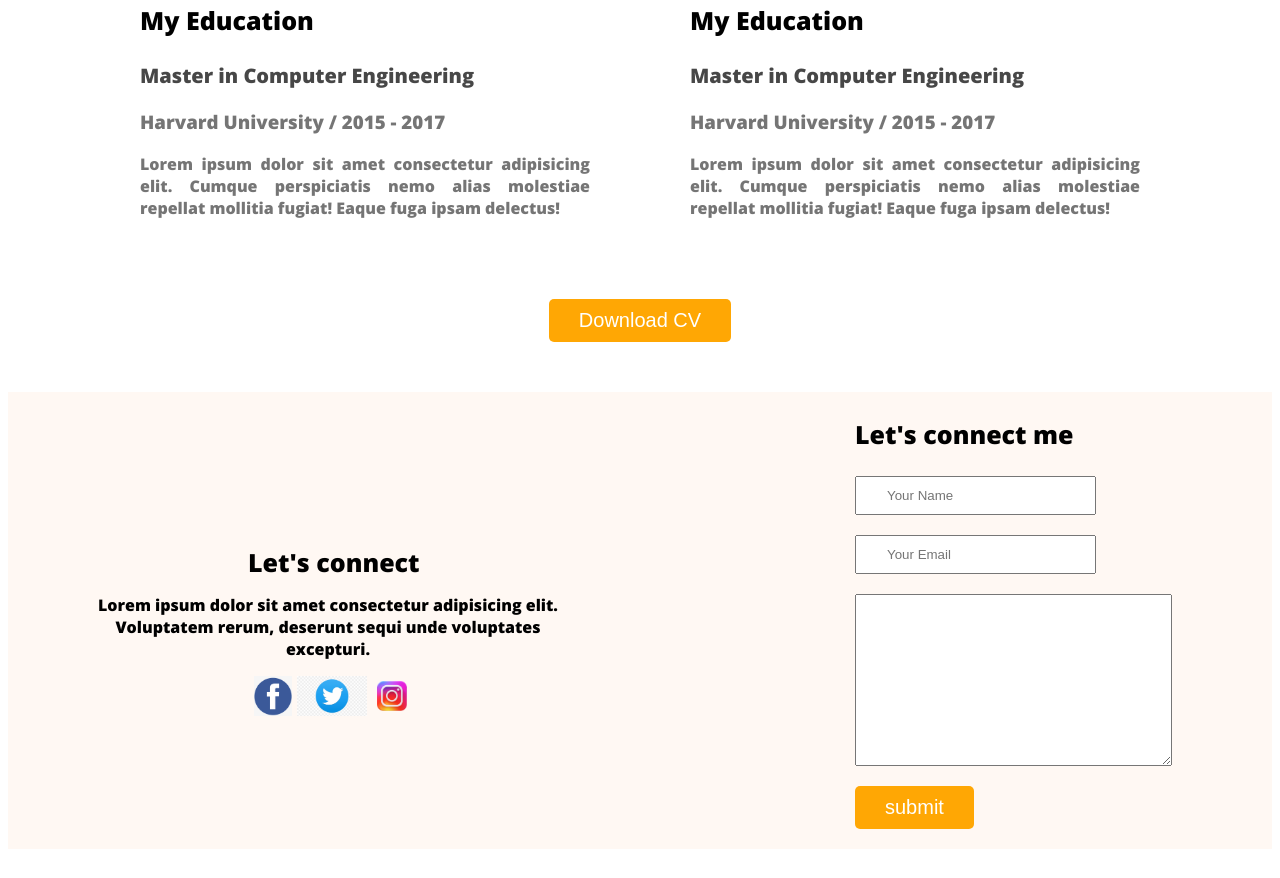
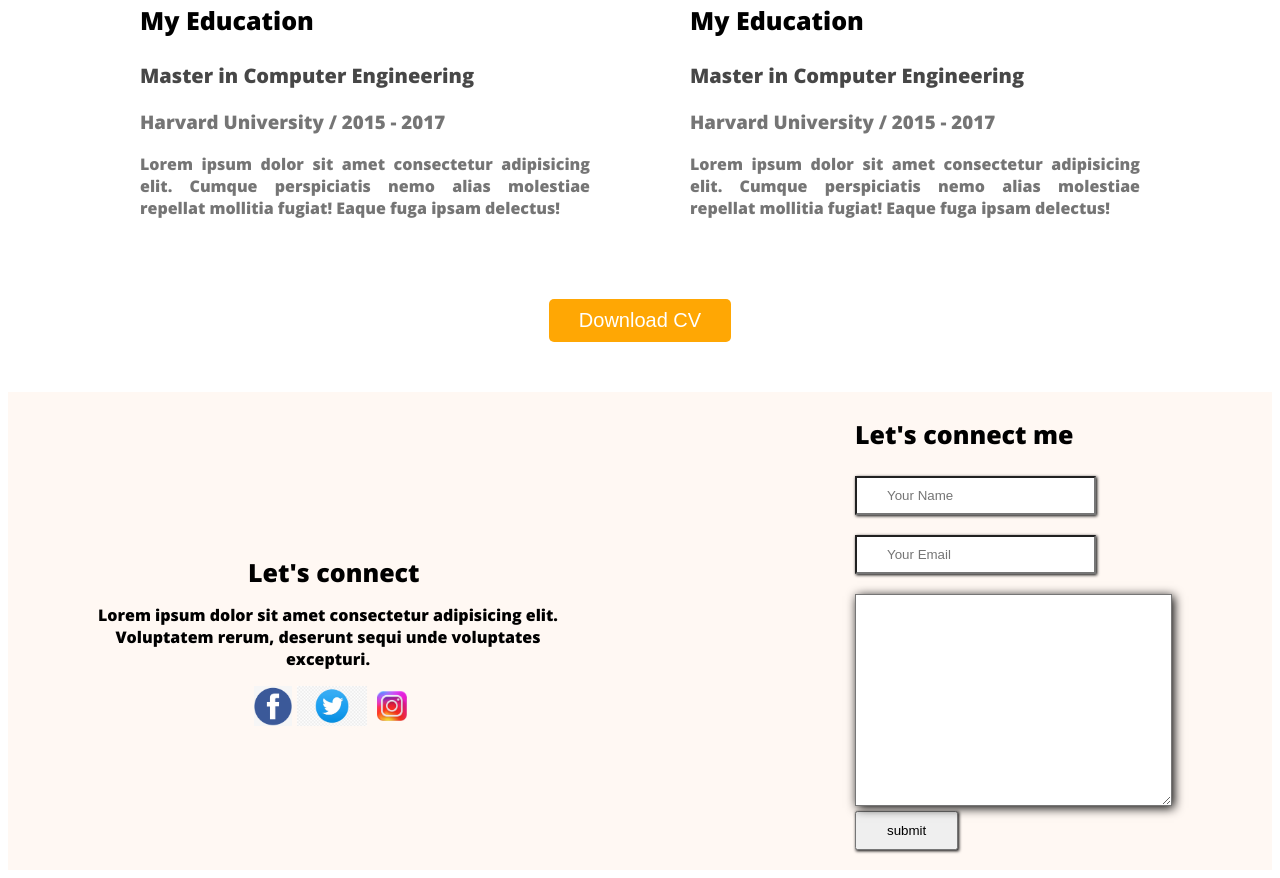
Before and after one commit to smitasharma9804/Build-a-prtfolio-project, a plain HTML site: page index.html in a window 1280 px wide. Shown: the part 3014-3892 px from the top of the page. Before the commit the page ends 3871 px from the top, so only its background shows below. Drawn offline with nearby package versions, Linux system fonts and the light colour scheme.

Commit message:
last part

```diff
--- a/index.html
+++ b/index.html
@@ -214,8 +214,8 @@
                 <form class="form">
                     <input type="text" placeholder="Your Name">
                     <input type="email" name="" placeholder="Your Email" id="">
-                    <textarea name="" id="" cols="30" rows="10"></textarea>
-                    <input class="btn-primary" type="submit" value="submit">
+                    <textarea name="" id="area" cols="30" rows="10"></textarea>
+                    <input class="footer-primary" type="submit" value="submit">
                 </form>
                 <div class="footer-button">
                     <!-- <button class="btn-primary">Submit</button> -->
--- a/style.css
+++ b/style.css
@@ -275,9 +275,14 @@ footer {
     margin-right: 100px;
 }
 
-input,
-textarea {
+input {
     display: block;
     margin-bottom: 20px;
     padding: 10px 30px;
+    box-shadow: 1px 1px 3px;
 }
+
+textarea {
+    padding: 30px 30px;
+    box-shadow: 2px 2px 10px;
+}
```
